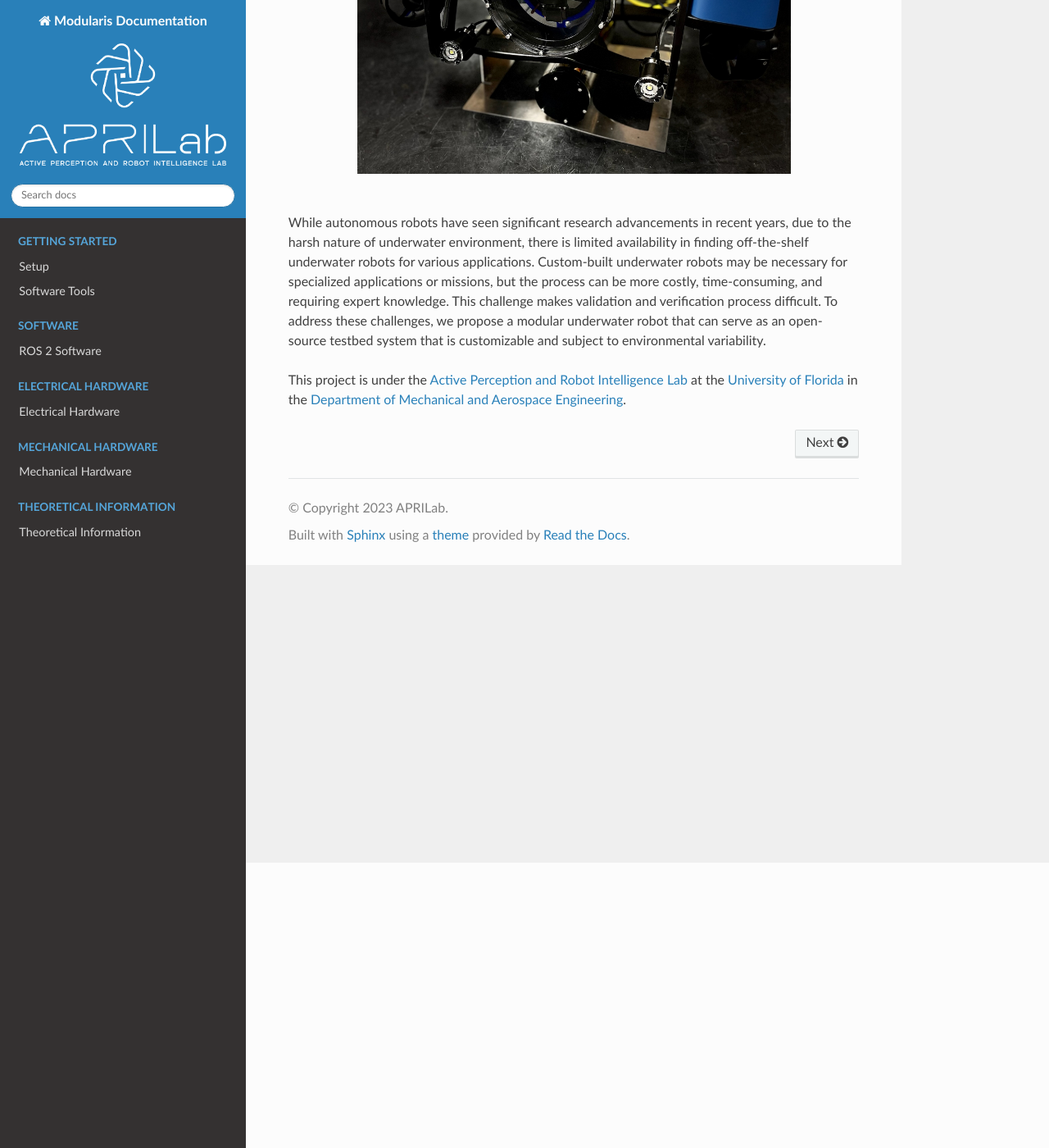
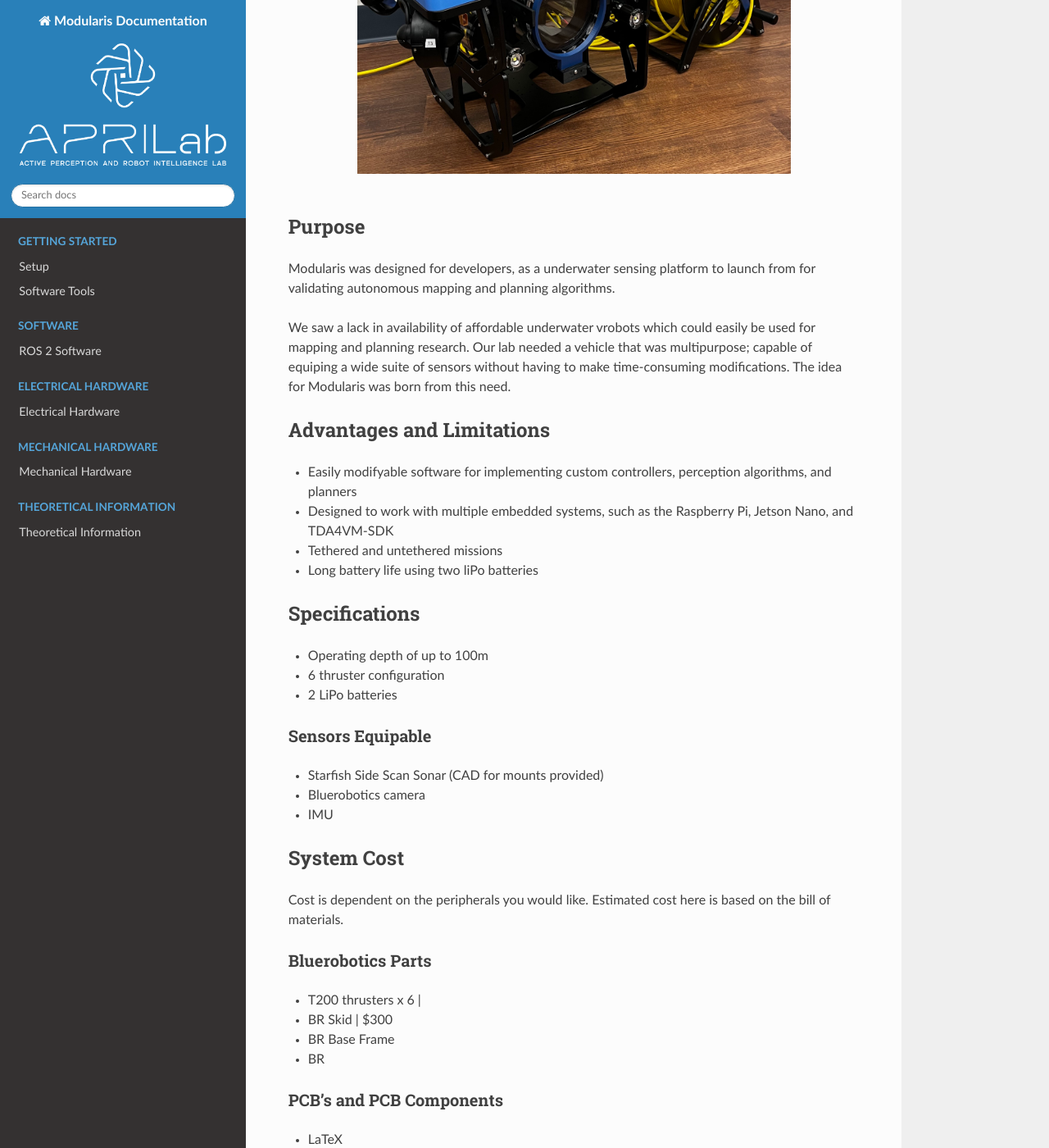
Before and after one commit to adipenu/modularis, a Sphinx documentation site: the page built from docs/index.rst, in a window 1280 px wide and 1400 px high, scrolled down 348 px. Shown: the whole window at 82% size. Built offline with Sphinx 7.4.7 and the Read the Docs theme 2.0.0, drawn with Linux system fonts in a browser that asks for light colours; some of the changed text lies outside the part shown.

Commit message:
baker updates

```diff
--- a/docs/getting_started/assembly.rst
+++ /dev/null
@@ -1,2 +0,0 @@
-Assembly and Build Instructions
-----------------------------------
--- a/docs/index.rst
+++ b/docs/index.rst
@@ -1,19 +1,84 @@
 Modularis
 =========
 
-.. image:: submodical_photo_lights.JPG
+.. image:: modularis_home.jpg
    :width: 529px
    :height: 400px
    :align: center
 
 |
 
-While autonomous robots have seen significant research advancements in recent years, due to the harsh nature
-of underwater environment, there is limited availability in finding off-the-shelf underwater robots for various
-applications. Custom-built underwater robots may be necessary for specialized applications or missions, but the
-process can be more costly, time-consuming, and requiring expert knowledge. This challenge makes validation and
-verification process difficult. To address these challenges, we propose a modular underwater robot that can serve
-as an open-source testbed system that is customizable and subject to environmental variability.
+Purpose
+---------------------------
+
+Modularis was designed for developers, as a underwater sensing platform to launch from for validating
+autonomous mapping and planning algorithms.
+
+We saw a lack in availability of affordable underwater vrobots which could easily be used for mapping and planning research.
+Our lab needed a vehicle that was multipurpose; capable of equiping a wide suite of sensors without having to make time-consuming
+modifications. The idea for Modularis was born from this need.
+
+Advantages and Limitations
+----------------------------
+
+- Easily modifyable software for implementing custom controllers, perception algorithms, and planners
+- Designed to work with multiple embedded systems, such as the Raspberry Pi, Jetson Nano, and TDA4VM-SDK
+- Tethered and untethered missions
+- Long battery life using two liPo batteries
+
+Specifications
+---------------------------------
+
+- Operating depth of up to 100m
+- 6 thruster configuration
+- 2 LiPo batteries
+
+Sensors Equipable
+^^^^^^^^^^^^^^^^^^^^
+
+- Starfish Side Scan Sonar (CAD for mounts provided)
+- Bluerobotics camera
+- IMU
+
+System Cost
+---------------------------
+
+Cost is dependent on the peripherals you would like. Estimated cost here is based on the bill of materials.
+
+Bluerobotics Parts
+^^^^^^^^^^^^^^^^^^^^^^
+
+- T200 thrusters x 6     |
+- BR Skid                | $300
+- BR Base Frame
+- BR
+
+PCB's and PCB Components
+^^^^^^^^^^^^^^^^^^^^^^^
+
+- LaTeX
+
+3D Printed Parts
+^^^^^^^^^^^^^^^^^^^^^^^
+
+- Top bar connector
+- Battery mounts x 4
+-
+
+Computing Units
+^^^^^^^^^^^^^^^
+
+- Pi vs Jetson
+
+
+
+
+.. While autonomous robots have seen significant research advancements in recent years, due to the harsh nature
+.. of underwater environment, there is limited availability in finding off-the-shelf underwater robots for various
+.. applications. Custom-built underwater robots may be necessary for specialized applications or missions, but the
+.. process can be more costly, time-consuming, and requiring expert knowledge. This challenge makes validation and
+.. verification process difficult. To address these challenges, we propose a modular underwater robot that can serve
+.. as an open-source testbed system that is customizable and subject to environmental variability.
 
 This project is under the `Active Perception and Robot Intelligence Lab <https://janeshin-website.github.io/>`_ at
 the `University of Florida <https://ufl.edu>`_ in the `Department of Mechanical and Aerospace Engineering <https://mae.ufl.edu>`_.
```
Also changed, not shown: docs/modularis_home.jpg (added).
